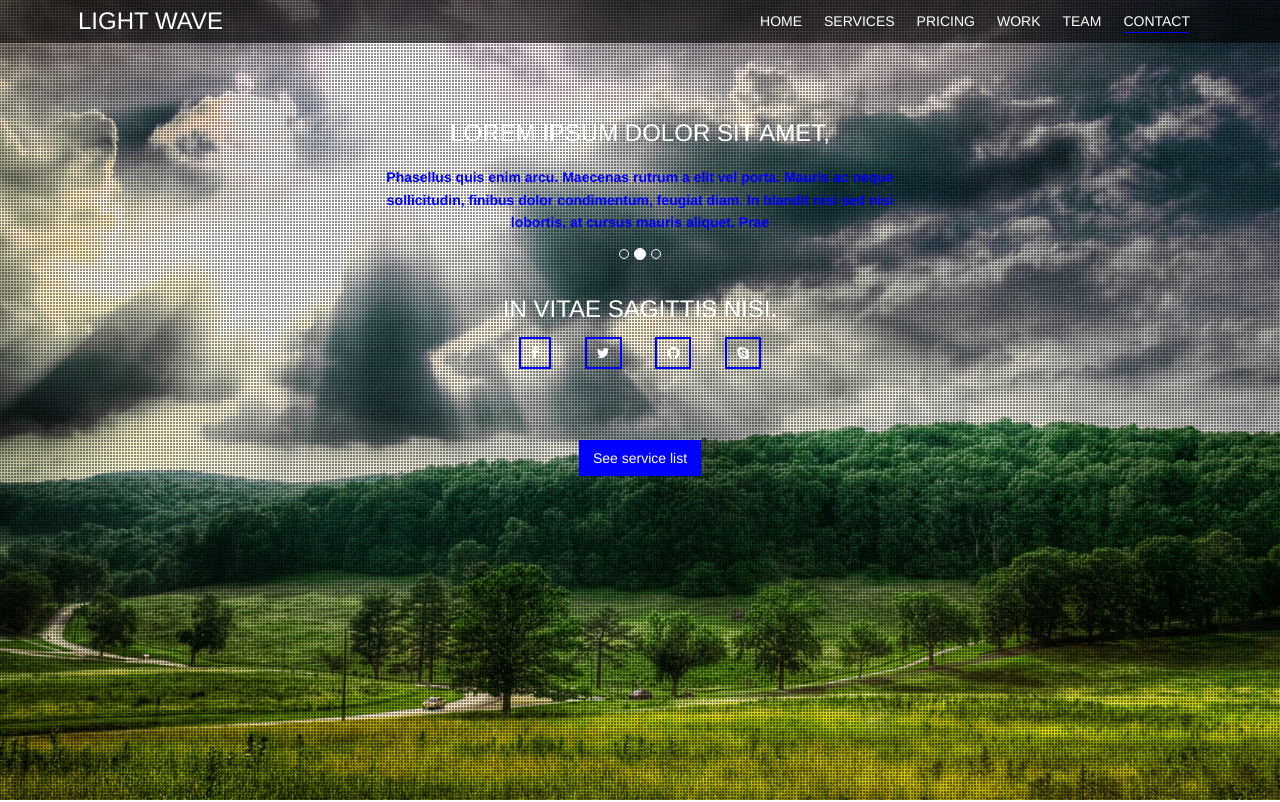
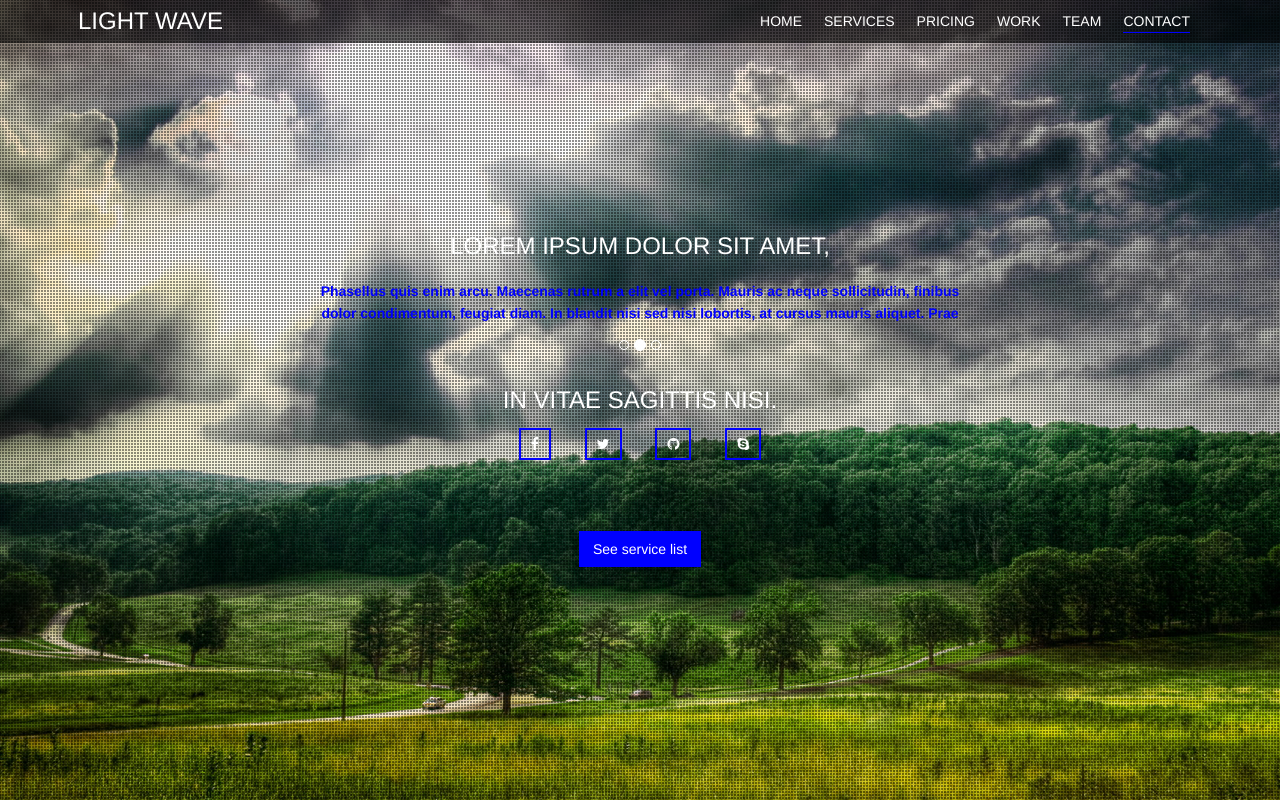
Before and after one commit to amendmen/light-wave-design, a website: page src/index.html in a window 1280 px wide. Shown: the top 802 px of the page. Drawn offline with Linux system fonts and the light colour scheme; files whose address does not match are found by name.

Commit message:
head changed to flex

```diff
--- a/src/index.html
+++ b/src/index.html
@@ -31,9 +31,9 @@
 
 		</nav>
 
-		<div class="container">
-			<div class="row clearfix">
-				<div class="center col-sm-6 col-sm-offset-3">
+
+			<div class="flex-wrap">
+				<div class="flex-content">
 					<div id="carousel" class="carousel slide" data-ride="carousel">
 						<!-- Wrapper for slides -->
 						<div class="carousel-inner" role="listbox">
@@ -72,7 +72,7 @@
 					<div class="row"><a href="#"><div class="btn">See service list</div></a></div>
 				</div>
 			</div>
-		</div>
+
 	</header>
 
 	<section id="services">
--- a/src/sass/main.sass
+++ b/src/sass/main.sass
@@ -67,6 +67,15 @@ h3.logo
 header
 	min-height: 500px
 	height: 100vh
+.flex-wrap
+	display: flex
+	align-items: center
+	justify-content: center
+	height: 100%
+	width: 100%
+	.flex-content
+		width: 50%
+		text-align: center
 .center
 	height: 200px
 	margin-top: 120px
```
Also changed, not shown: src/css/main.css.
